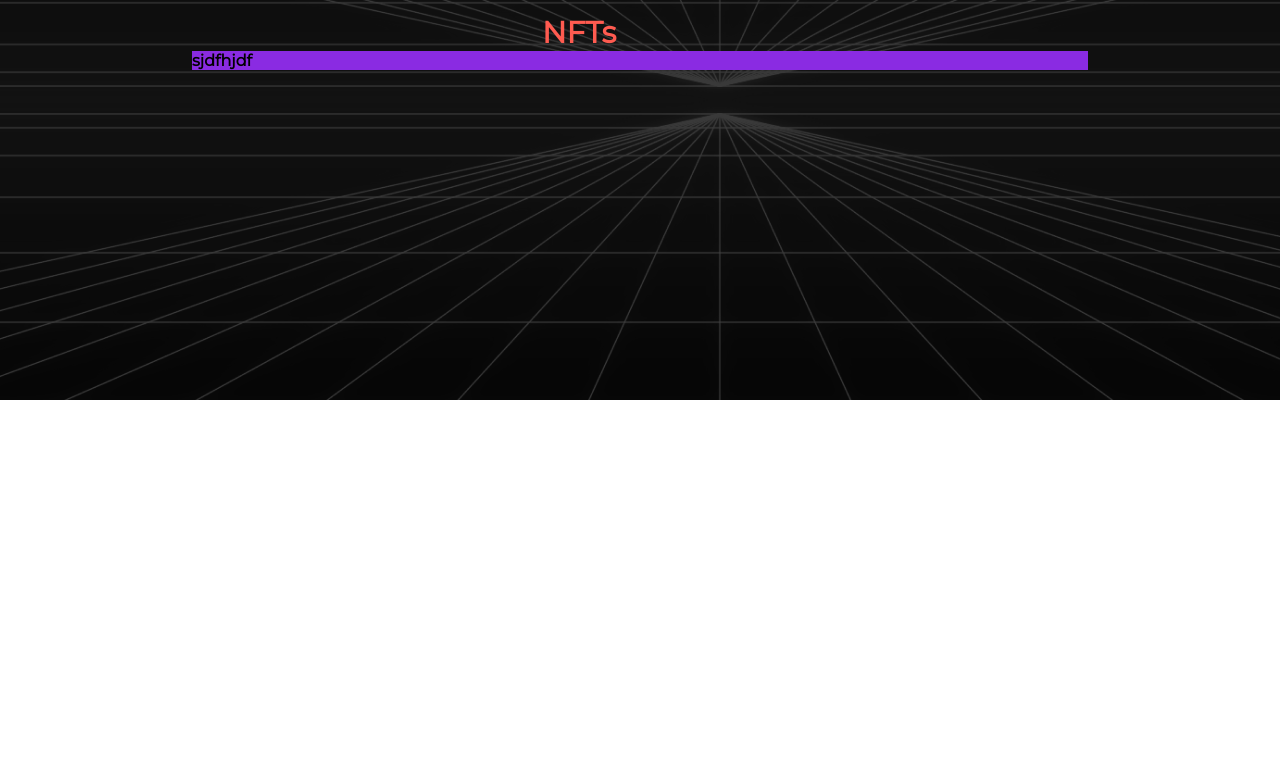
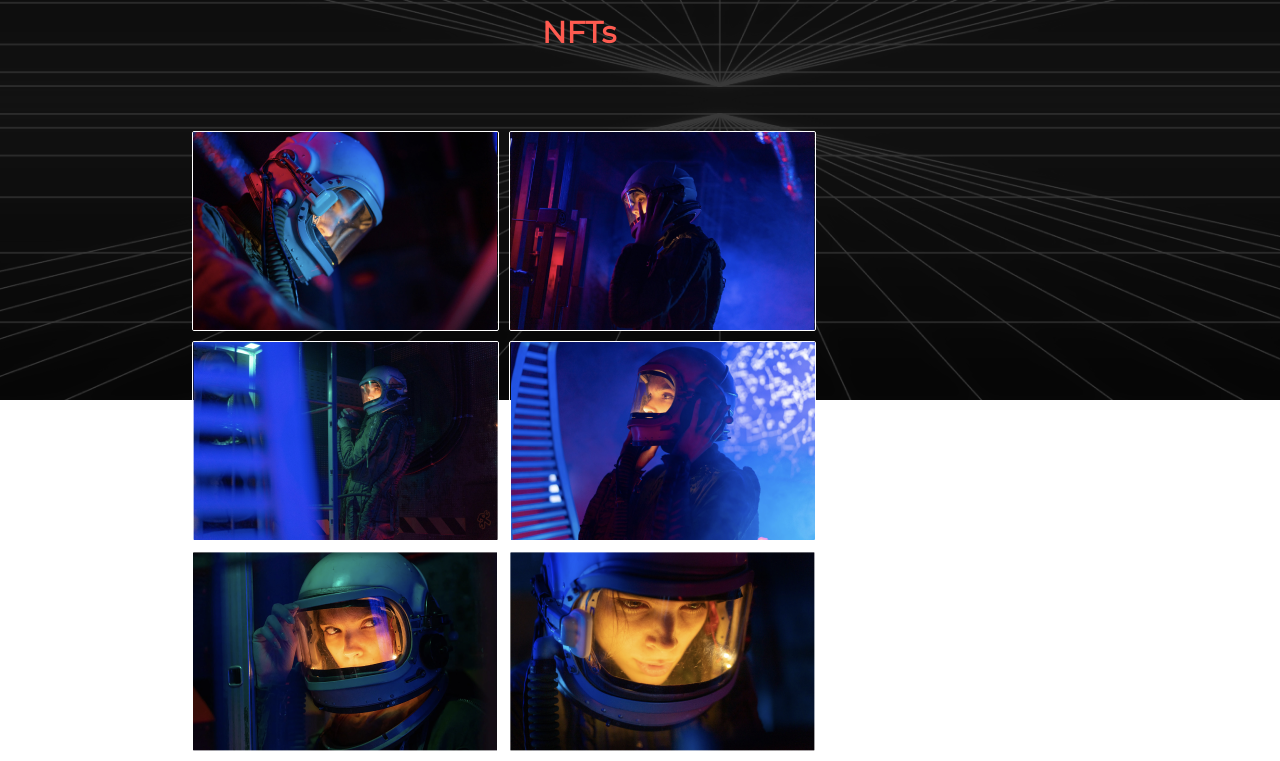
Before and after one commit to DaniloDeV90/RocketNfts, a React (Vite) app in the folder RocketNft/: page / in a window 1280 px wide. Shown: the part 400-1161 px from the top of the page. Before the commit the page ends 800 px from the top, so only its background shows below. Built offline with nearby package versions, Linux system fonts and the light colour scheme.

Commit message:
correcoess

```diff
--- a/RocketNft/src/Components/Container1/Container1.css
+++ b/RocketNft/src/Components/Container1/Container1.css
@@ -108,12 +108,21 @@ align-items: center;
 }
 .imagensAstronautas {
     grid-area: imagensAstronautas;
-    background-color: blueviolet;
+
 
 
 }
+.card {
+    margin-top: 80px;
+    display: flex;
+    flex-wrap: wrap;
+    gap: 10px;
 
-
+}
+.card img {
+    border: 1px solid #fff;
+    border-radius: 2px;
+}
 @media screen  and (max-width: 980px) {
 
     .mainContainer1 {
--- a/RocketNft/src/Components/Container1/Container1.jsx
+++ b/RocketNft/src/Components/Container1/Container1.jsx
@@ -3,6 +3,14 @@ import "./Container1.css"
 
 import grupo from "../../assets/group-avarts.png"
 import SvgRaposa from './SvgRaposa.jsx'
+import galeria1 from "../../assets/galeria-1.png"
+import galeria2 from "../../assets/galeria-2.png"
+import galeria3 from "../../assets/galeria-3.png"
+import galeria4 from "../../assets/galeria-4.png"
+import galeria5 from "../../assets/galeria-5.png"
+import galeria6 from "../../assets/galeria-6.png"
+import galeria7 from "../../assets/galeria-7.png"
+import galeria8 from "../../assets/galeria-8.png"
 import Logo from './Logo.jsx'
 
 
@@ -48,7 +56,25 @@ const Container1 = () => {
     </div>
 
     <div className="imagensAstronautas">
-<p>sjdfhjdf</p>
+
+
+
+<div className="card">
+
+<img src={galeria1} alt="" />
+
+<img src={galeria2} alt="" />
+
+<img src={galeria3} alt="" />
+
+<img src={galeria4} alt="" />
+
+
+<img src={galeria5} alt="" />
+<img src={galeria6} alt="" />
+<img src={galeria7} alt="" />
+<img src={galeria8} alt="" />
+</div>
     </div>
 </div>
 
```
